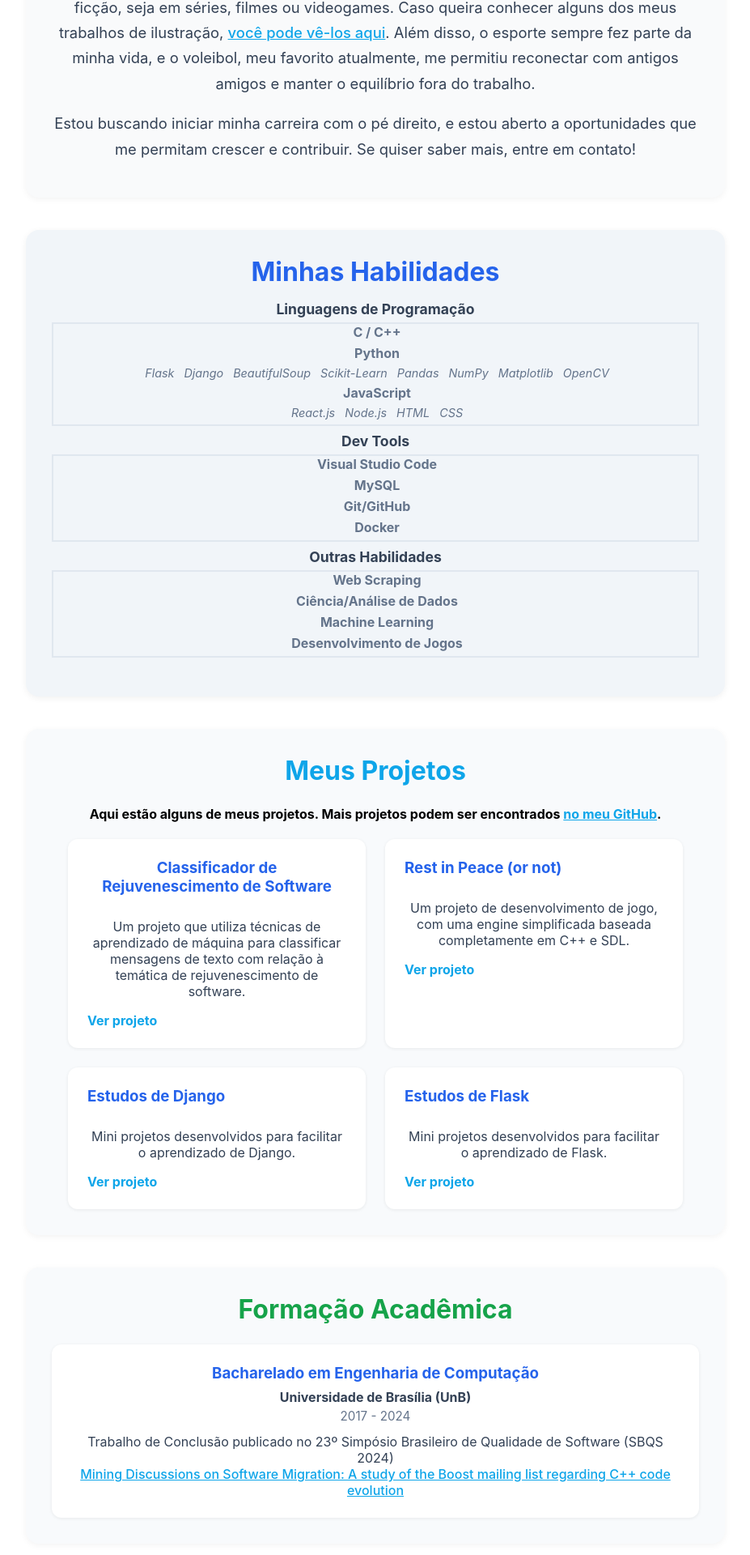
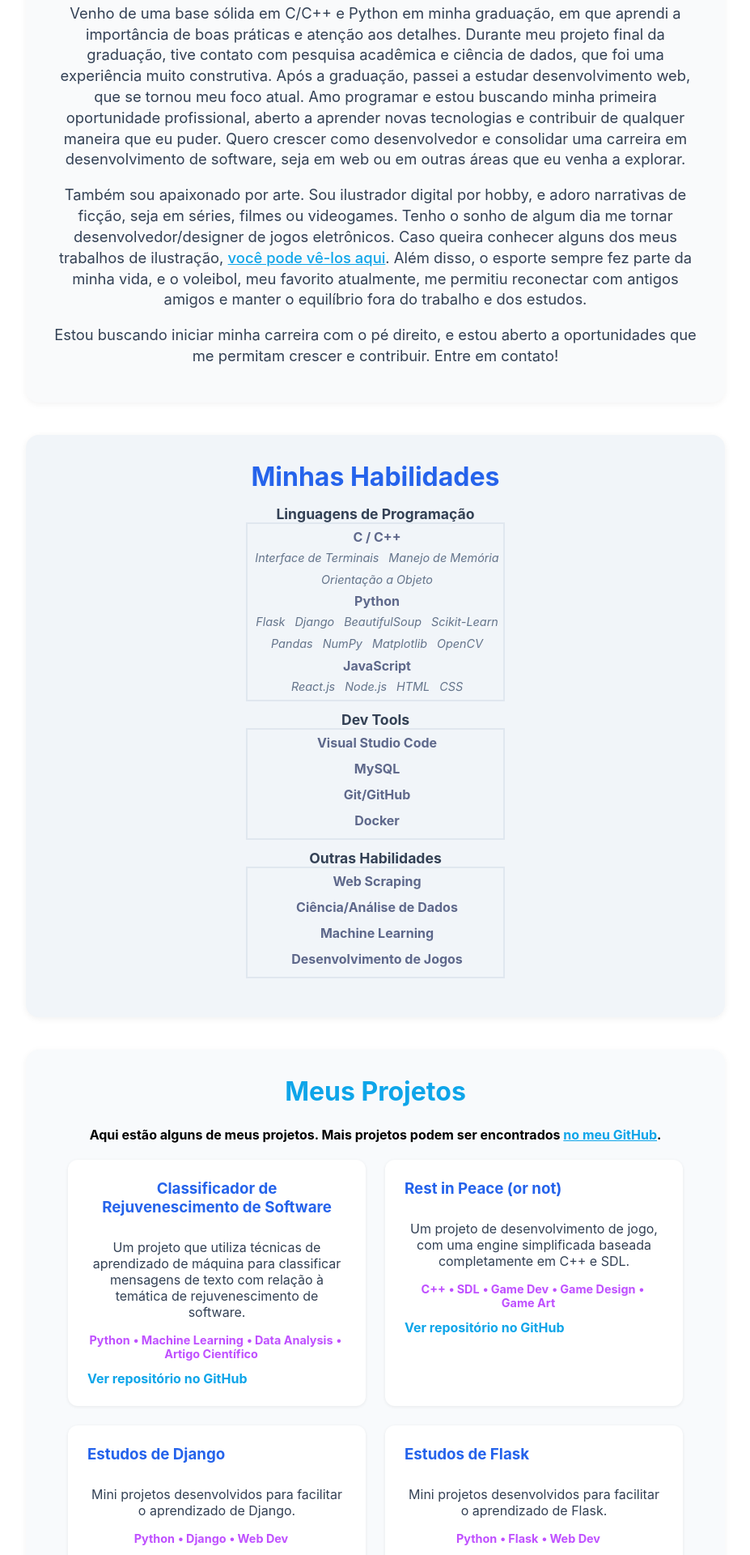
Before and after one commit to pedrovrc/pedrovrc.github.io, a React (Create React App) app: page / in a window 1280 px wide. Shown: the part 696-2616 px from the top of the page at 81% size, without its empty margins (176-1103 px from the left). Built offline with nearby package versions, Linux system fonts and the light colour scheme.

Commit message:
Atualização geral

```diff
--- a/src/Apresentacao.css
+++ b/src/Apresentacao.css
@@ -17,15 +17,16 @@
   font-size: 1.2rem;
   color: #4a5568;
   margin-bottom: 8px;
+  margin-top: 24px;
 }
 .apresentacao-links {
-  margin-top: 12px;
+  margin-top: 24px;
   display: flex;
   gap: 16px;
   justify-content: center;
 }
 .apresentacao-links a {
-  font-size: 0.98rem;
+  font-size: 1.25rem;
   color: #64748b;
   text-decoration: none;
   padding: 2px 8px;
@@ -36,3 +37,8 @@
   background: #e0e7ef;
   color: #2563eb;
 }
+
+.foto-apresentacao {
+  width: 200px; /* ajuste conforme necessário */
+  border-radius: 50%;
+}
--- a/src/Apresentacao.js
+++ b/src/Apresentacao.js
@@ -6,6 +6,7 @@ function Apresentacao() {
   return (
     <section className="apresentacao">
       <h1>Olá, eu sou Pedro Carvalho.</h1>
+      <img src="/img/foto.jpg" alt="Minha foto" className="foto-apresentacao" />
       <p>Sou um desenvolvedor de software em início de carreira, com 4+ anos de experiência
         em C/C++ e Python, atualmente estudando desenvolvimento web e buscando minha
         primeira oportunidade profissional na área.</p>
--- a/src/Experiencia.js
+++ b/src/Experiencia.js
@@ -10,7 +10,7 @@ function Experiencia() {
         <div className="experiencia-item">
           <h3>Polícia Federal (Sede - Brasília/DF)</h3>
           <span className="cargo">Estagiário de Suporte de TI</span>
-          <span className="periodo">Dez/2022 - Dez/2023</span>
+          <span className="periodo">2022/12 - 2023/12</span>
           <p>- Realizei manutenção preventiva e corretiva em computadores e notebooks. <br />
             - Participei da configuração e manutenção de redes e servidores, garantindo disponibilidade de serviços internos. <br />
             - Provi soluções gerais de TI para usuários finais, aumentando a eficiência operacional. <br />
--- a/src/Formacao.js
+++ b/src/Formacao.js
@@ -9,7 +9,7 @@ function Formacao() {
         <div className="formacao-item">
           <h3>Bacharelado em Engenharia de Computação</h3>
           <span className="instituicao">Universidade de Brasília (UnB)</span>
-          <span className="periodo">2017 - 2024</span>
+          <span className="periodo">2017/08 - 2024/12</span>
           <p>Trabalho de Conclusão publicado no 23º Simpósio Brasileiro de Qualidade de Software (SBQS 2024)</p>
           <a href="https://dl.acm.org/doi/10.1145/3701625.3701665">Mining Discussions on Software Migration: A study of the Boost mailing list regarding C++ code evolution</a>
         </div>
--- a/src/Habilidades.css
+++ b/src/Habilidades.css
@@ -18,12 +18,15 @@
   list-style: none;
   padding: 0;
   justify-content: center;
+  align-items: center;;
 }
 
 /* Sublistas */
 .habilidades li ul {
-  margin-top: 6px;
-  margin-bottom: 6px;
+  margin-left: 30%;
+  margin-right: 30%;
+  margin-top: 0px;
+  margin-bottom: 12px;
   border: 2px solid #e0e7ef;
   font-weight: bold;
   font-size: 1rem;
@@ -42,8 +45,9 @@
 
 .habilidades li ul li {
   font-size: 1rem;
-  color: #64748b;
-  margin-bottom: 6px;
+  color: #5e688b;
+  margin-top: 6px;
+  margin-bottom: 12px;
   padding-left: 4px;
   position: relative;
   font-weight: bold;
@@ -51,15 +55,20 @@
 
 /* Terceira ul aninhada: itens em linha, fonte discreta */
 .habilidades li ul ul {
+  line-height: 0.6;
   border: none;
+  margin-top: 6px;
   margin-left: 0;
+  margin-right: 0;
   padding-left: 0;
   display: flex;
+  flex-wrap: wrap;
   gap: 12px;
   font-size: 0.95rem;
   color: #94a3b8;
 }
 .habilidades li ul ul li {
+  color: #64748b;
   margin-bottom: 0;
   padding-left: 0;
   font-weight: 400;
--- a/src/Habilidades.js
+++ b/src/Habilidades.js
@@ -8,7 +8,13 @@ function Habilidades() {
       <ul>
         <li>Linguagens de Programação
             <ul>
-                <li>C / C++</li>
+                <li>C / C++
+                    <ul>
+                        <li>Interface de Terminais</li>
+                        <li>Manejo de Memória</li>
+                        <li>Orientação a Objeto</li>
+                    </ul>
+                </li>
                 <li>Python
                     <ul>
                         <li>Flask</li>
--- a/src/Projetos.css
+++ b/src/Projetos.css
@@ -61,3 +61,32 @@
   color: #2563eb;
   text-decoration: underline;
 }
+
+.texto-claro-italico {
+  color: #74869e;
+  font-style: italic;
+}
+
+.tags-projeto {
+  justify-content: center;
+  align-self: center;
+  list-style: none;
+  display: flex;
+  flex-wrap: wrap;
+  font-size: 0.9rem;
+  font-weight: bold;
+  color: #bf50ff;
+  margin-top: 0px;
+  margin-bottom: 12px;
+}
+
+.tags-projeto span {
+  position: relative;
+  margin-right: 14px;
+}
+
+.tags-projeto span:not(:last-child)::after {
+  content: "•";
+  position: absolute;
+  margin-left: 4px;
+}
--- a/src/Projetos.js
+++ b/src/Projetos.js
@@ -10,22 +10,56 @@ function Projetos() {
         <div className="projeto-card">
           <h3>Classificador de Rejuvenescimento de Software</h3>
           <p>Um projeto que utiliza técnicas de aprendizado de máquina para classificar mensagens de texto com relação à temática de rejuvenescimento de software.</p>
-          <a href="https://github.com/pedrovrc/Classificador-de-Rejuvenescimento" target="_blank" rel="noopener noreferrer">Ver projeto</a>
+          <div className="tags-projeto">
+            <span>Python</span>
+            <span>Machine Learning</span>
+            <span>Data Analysis</span>
+            <span>Artigo Científico</span>
+          </div>
+          <a href="https://github.com/pedrovrc/Classificador-de-Rejuvenescimento" target="_blank" rel="noopener noreferrer">Ver repositório no GitHub</a>
         </div>
         <div className="projeto-card">
           <h3>Rest in Peace (or not)</h3>
           <p>Um projeto de desenvolvimento de jogo, com uma engine simplificada baseada completamente em C++ e SDL.</p>
-          <a href="https://github.com/pedrovrc/Rest-in-Peace" target="_blank" rel="noopener noreferrer">Ver projeto</a>
+          <div className="tags-projeto">
+            <span>C++</span>
+            <span>SDL</span>
+            <span>Game Dev</span>
+            <span>Game Design</span>
+            <span>Game Art</span>
+          </div>
+          <a href="https://github.com/pedrovrc/Rest-in-Peace" target="_blank" rel="noopener noreferrer">Ver repositório no GitHub</a>
         </div>
         <div className="projeto-card">
           <h3>Estudos de Django</h3>
           <p>Mini projetos desenvolvidos para facilitar o aprendizado de Django.</p>
-          <a href="https://github.com/pedrovrc/Django" target="_blank" rel="noopener noreferrer">Ver projeto</a>
+          <div className="tags-projeto">
+            <span>Python</span>
+            <span>Django</span>
+            <span>Web Dev</span>
+          </div>
+          <a href="https://github.com/pedrovrc/Django" target="_blank" rel="noopener noreferrer">Ver repositório no GitHub</a>
         </div>
         <div className="projeto-card">
           <h3>Estudos de Flask</h3>
           <p>Mini projetos desenvolvidos para facilitar o aprendizado de Flask.</p>
-          <a href="https://github.com/pedrovrc/Flask" target="_blank" rel="noopener noreferrer">Ver projeto</a>
+          <div className="tags-projeto">
+            <span>Python</span>
+            <span>Flask</span>
+            <span>Web Dev</span>
+          </div>
+          <a href="https://github.com/pedrovrc/Flask" target="_blank" rel="noopener noreferrer">Ver repositório no GitHub</a>
+        </div>
+        <div className="projeto-card">
+          <h3>Site de Portfólio</h3>
+          <p>Site construído com React para apresentar meus projetos e habilidades <span className="texto-claro-italico">(você está aqui)</span>.</p>
+          <div className="tags-projeto">
+            <span>JavaScript</span>
+            <span>React</span>
+            <span>Github Pages</span>
+            <span>Web Dev</span>
+          </div>
+          <a href="https://github.com/pedrovrc/pedrovrc.github.io" target="_blank" rel="noopener noreferrer">Ver repositório no GitHub</a>
         </div>
       </div>
     </section>
--- a/src/SobreMim.css
+++ b/src/SobreMim.css
@@ -16,7 +16,7 @@
   font-size: 1.15rem;
   color: #334155;
   margin-bottom: 12px;
-  line-height: 1.7;
+  line-height: 1.4;
 }
 .sobremim a {
   color: #0ea5e9;
--- a/src/SobreMim.js
+++ b/src/SobreMim.js
@@ -8,21 +8,22 @@ function SobreMim() {
       <p>
         Venho de uma base sólida em C/C++ e Python em minha graduação, em que aprendi a importância de boas práticas
         e atenção aos detalhes. Durante meu projeto final da graduação, tive contato com
-        pesquisa e ciência de dados, que despertou meu interesse pela área. A partir disso, passei a estudar
-        desenvolvimento web, que se tornou meu foco atual. Amo programar e, no futuro, quero me consolidar
-        como desenvolvedor, unindo minha experiência técnica a projetos de paixão, como o desenvolvimento
-        de jogos indie.
+        pesquisa acadêmica e ciência de dados, que foi uma experiência muito construtiva. Após a graduação, passei a estudar
+        desenvolvimento web, que se tornou meu foco atual. Amo programar e estou buscando minha primeira oportunidade profissional,
+        aberto a aprender novas tecnologias e contribuir de qualquer maneira que eu puder. Quero crescer como desenvolvedor e
+        consolidar uma carreira em desenvolvimento de software, seja em web ou em outras áreas que eu venha a explorar.
       </p>
       <p>
         Também sou apaixonado por arte. Sou ilustrador digital por hobby, e adoro narrativas de ficção,
-        seja em séries, filmes ou videogames. Caso queira conhecer alguns dos meus trabalhos de
+        seja em séries, filmes ou videogames. Tenho o sonho de algum dia me tornar desenvolvedor/designer de jogos
+        eletrônicos. Caso queira conhecer alguns dos meus trabalhos de
         ilustração, <a href="https://pedrovrc-portfolio.carrd.co/">você pode vê-los aqui</a>. Além disso,
         o esporte sempre fez parte da minha vida, e o voleibol, meu favorito atualmente, me permitiu
-        reconectar com antigos amigos e manter o equilíbrio fora do trabalho.
+        reconectar com antigos amigos e manter o equilíbrio fora do trabalho e dos estudos.
       </p>
       <p>
         Estou buscando iniciar minha carreira com o pé direito, e estou aberto a oportunidades
-        que me permitam crescer e contribuir. Se quiser saber mais, entre em contato!
+        que me permitam crescer e contribuir. Entre em contato!
       </p>
     </section>
   );
```
Also changed, not shown: package.json (+8 -2 lines), public/img/foto.jpg (added), 1 other file (tests, documents, lock files or other folders).
